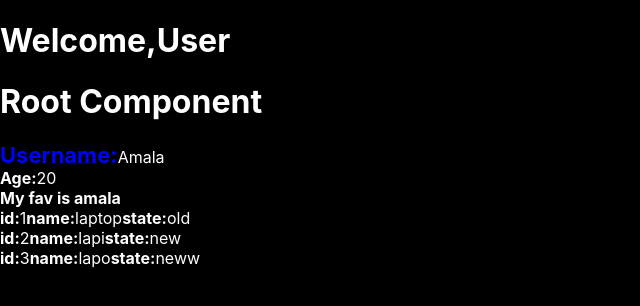
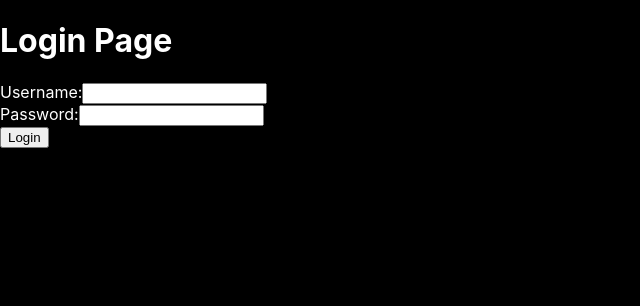
Before and after one commit to hayilha/React-practice, a React (Create React App) app: page / in a window 1280 px wide. Shown: the top 306 px of the page, without its empty margins (0-640 px from the left). Built offline with nearby package versions, Linux system fonts and the light colour scheme.

Commit message:
Login page

```diff
--- a/src/App.js
+++ b/src/App.js
@@ -1,41 +1,13 @@
 import React from 'react';
-import Userprofile from './components/Userprofile'
-import Project from './components/Project';
-import Header from './components/Header';
+import Login from './components/Login';
 
+const App = () => {
+  return (
+    <div>
 
-/*import logo from './logo.svg';
-import './App.css';
-
-function App() {
-  return (
-    <div className="App">
-      <header className="App-header">
-        <img src={logo} className="App-logo" alt="logo" />
-        <p>
-          Edit <code>src/App.js</code> and save to reload.
-        </p>
-        <a
-          className="App-link"
-          href="https://reactjs.org"
-          target="_blank"
-          rel="noopener noreferrer"
-        >
-          Learn React
-        </a>
-      </header>
+      <Login/>
     </div>
   );
-}
+};
 
-export default App;*/
-const App =() =>{
-
-  return <div>
-    <Header/>
-    <h1>Root Component</h1>
-<Userprofile age={20} Username="Amala"/>
-<Project/>
-  </div>
-}
 export default App;
--- /dev/null
+++ b/src/components/Login.jsx
@@ -0,0 +1,40 @@
+
+import React ,{useState}from "react";
+function Login(){
+    const[username,setUsername]=useState("")
+    const[password,setPassword]=useState("")
+
+    const logInformation=(event)=>{
+        event.preventDefault();
+console.log("Username:",username)
+console.log("Password:",password)
+setUsername("");
+setPassword("");
+    }
+
+
+
+    return (
+        <div>
+            <h1>Login Page</h1>
+            <form onSubmit={logInformation}>
+            <label>
+                Username:
+                <input type="text"
+                value={username}
+                onChange={(e)=>setUsername(e.target.value)} required/>
+            </label>
+            <div>
+            <label>
+                Password:
+                <input type="password"
+                value={password}
+                onChange={(e)=>setPassword(e.target.value)} required/>
+            </label>
+            </div>
+            <button type="submit">Login</button>
+            </form>
+        </div>
+    )
+}
+export default Login
```
